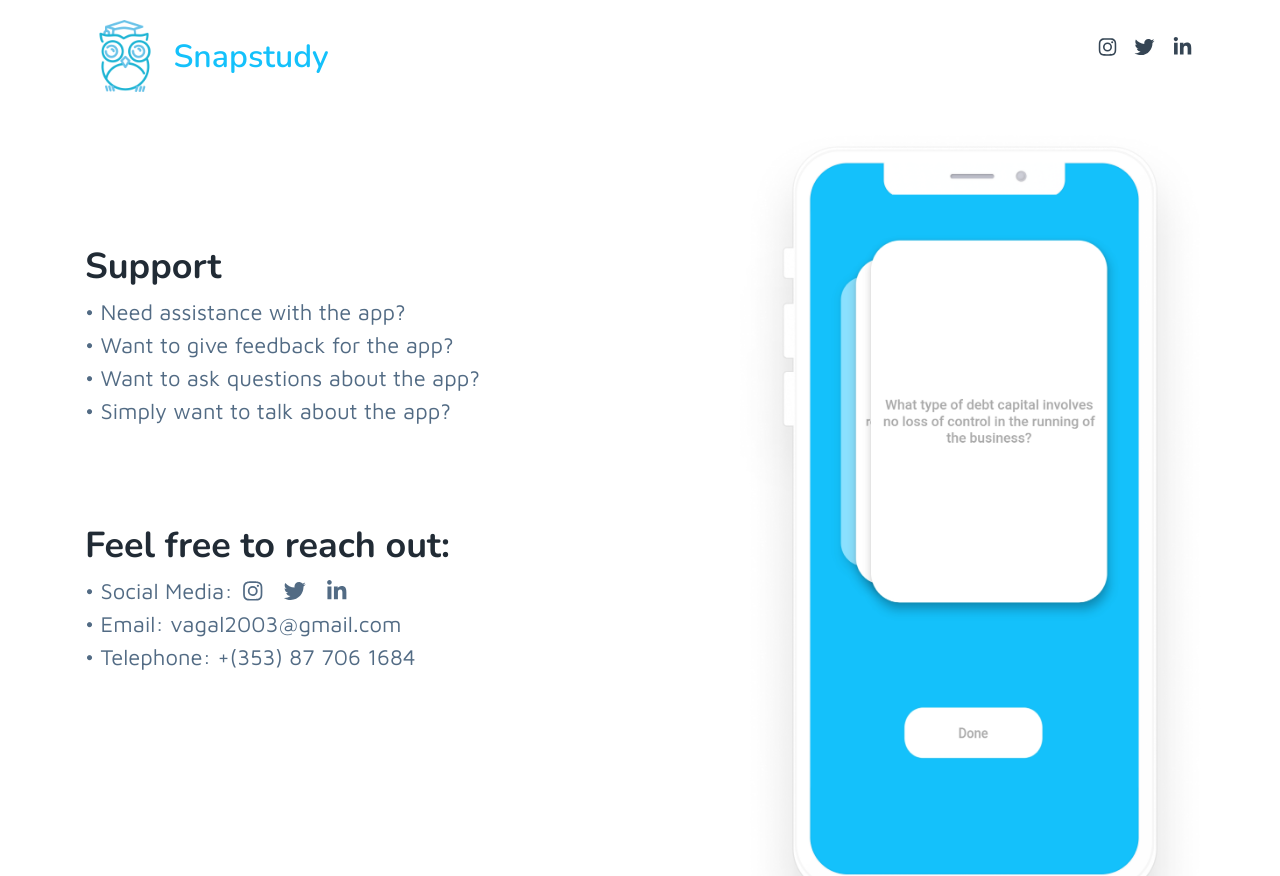
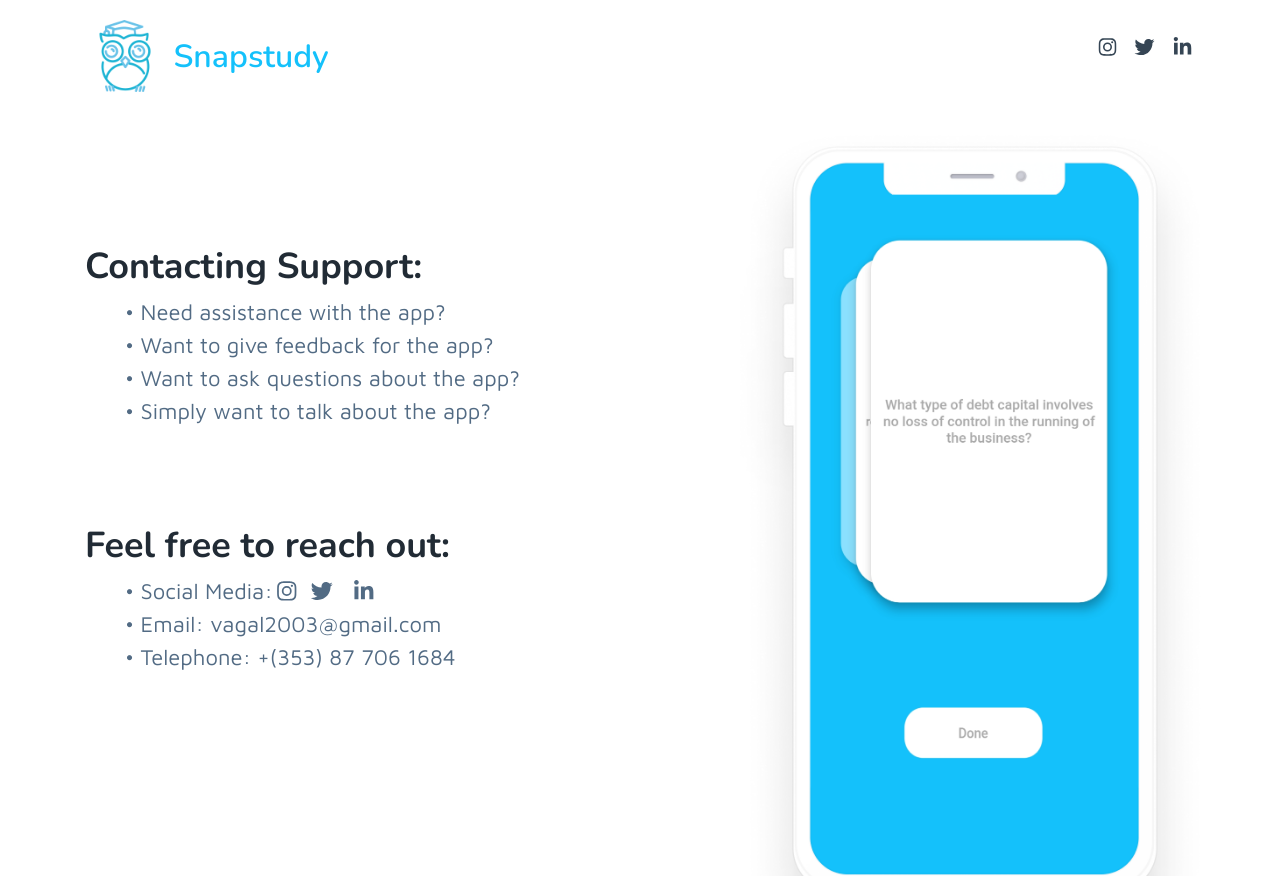
Before and after one commit to Vagif12/snapstudy, a plain HTML site: page support.html in a window 1280 px wide. Shown: the top 876 px of the page. Drawn offline with nearby package versions, Linux system fonts and the light colour scheme.

Commit message:
edited bullet

```diff
--- a/support.html
+++ b/support.html
@@ -60,21 +60,32 @@
 	    <div class="container">
 		    <div class="row figure-holder">
 			    <div class="col-12 col-md-6 pt-3 pt-md-4">
-				    <h2 class="site-headline font-weight-bold mt-lg-5 pt-lg-5">Support</h2>
+				    <h2 class="site-headline font-weight-bold mt-lg-5 pt-lg-5">Contacting Support:</h2>
 				    <div class="site-tagline mb-3">
-                        • Need assistance with the app?  <br>
-                        • Want to give feedback for the app?  <br>
-                        • Want to ask questions about the app?  <br>
-                        • Simply want to talk about the app?  <br>
+                        <ul>
+                        • Need assistance with the app?
+                        <br>
+                        • Want to give feedback for the app?
+                        <br>
+                        • Want to ask questions about the app?
+                        <br>
+                        • Simply want to talk about the app?
+                    </ul>
                     </div>
                     <h2 class="site-headline font-weight-bold mt-lg-5 pt-lg-5">Feel free to reach out:</h2>
 				    <div class="site-tagline mb-3">
-                        • Social Media:  					    <li class="list-inline-item"><a target="_blank" href="https://www.instagram.com/teamsnapstudy/"><i style="color: #526b84;" class="fab fa-instagram fa-fw"></i></a></li>			            <li class="list-inline-item"><a target="_blank" href="https://twitter.com/SnapstudyT"><i style="color: #526b84;" class="fab fa-twitter fa-fw"></i></a></li>		                <li class="list-inline-item"><a target="_blank" href="https://www.linkedin.com/company/snapstudy/"><i style="color: #526b84;" class="fab fa-linkedin-in fa-fw"></i></a></li>
+                        <ul>
+                            • Social Media:<li class="list-inline-item"> <a target="_blank" href="https://www.instagram.com/teamsnapstudy/"><i style="color: #526b84;" class="fab fa-instagram fa-fw"></i></a> </li><li class="list-inline-item"><a target="_blank" href="https://twitter.com/SnapstudyT"><i style="color: #526b84;" class="fab fa-twitter fa-fw"></i></a></li>		                <li class="list-inline-item"><a target="_blank" href="https://www.linkedin.com/company/snapstudy/"><i style="color: #526b84;" class="fab fa-linkedin-in fa-fw"></i></a></li>
+                            <br>
+                            • Email: vagal2003@gmail.com
+                            <br>
+                            • Telephone: +(353) 87 706 1684
+                        </ul>
 
-
+<!--
                         <br>
                         • Email: vagal2003@gmail.com  <br>
-                        • Telephone: +(353) 87 706 1684  <br>
+                        • Telephone: +(353) 87 706 1684  <br> -->
                     </div>
 
 			    </div>
```
